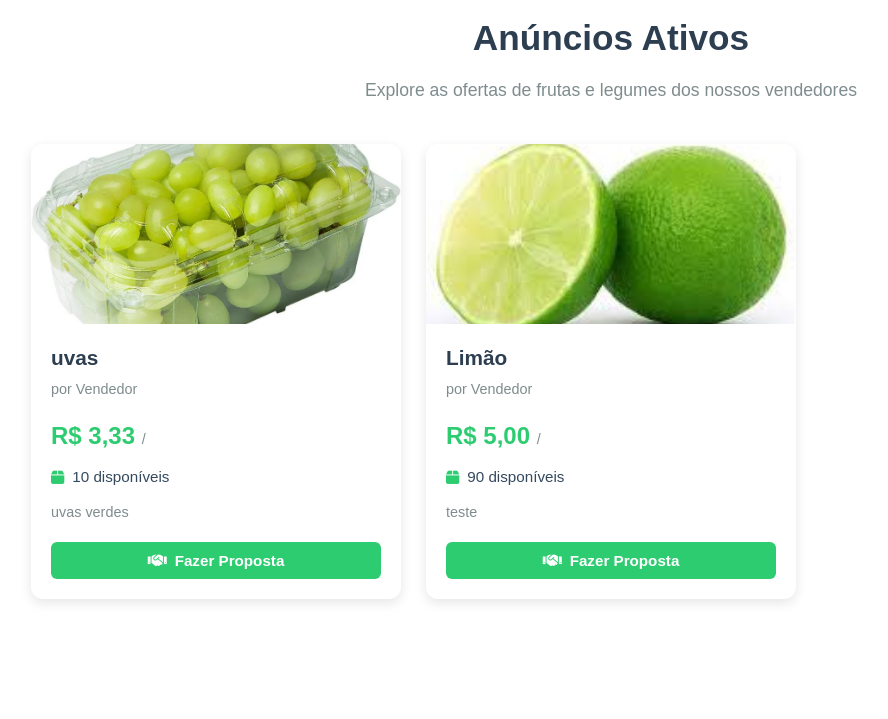
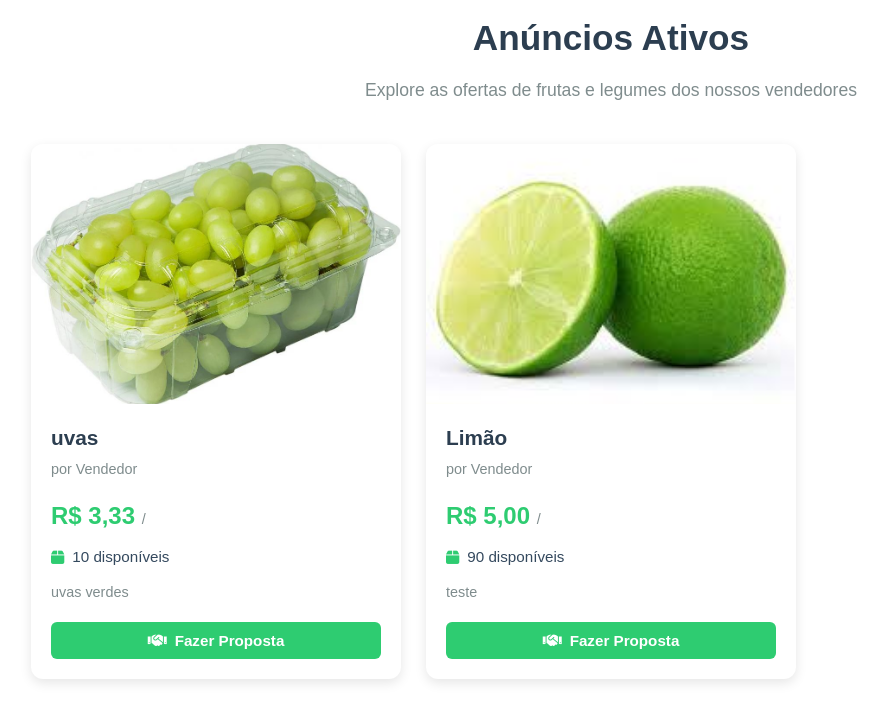
Before and after one commit to jorgeapontes/EncontreOCampo, a PHP site: page /src/anuncios.php in a window 1280 px wide. Shown: the part 90-809 px from the top of the page, without its empty margins (29-917 px from the left). Before the commit the page ends 693 px from the top, so only its background shows below. Run offline with PHP 8.4, Linux system fonts and the light colour scheme; data comes from the database, SQL or seed files in the repository.

Commit message:
Tamanho imagem card página anuncios e preço padrão em fazer proposta

```diff
--- a/src/comprador/proposta_nova.php
+++ b/src/comprador/proposta_nova.php
@@ -149,6 +149,7 @@ $imagePath = $anuncio['imagem_url'] ? htmlspecialchars($anuncio['imagem_url']) :
                                 <span class="currency-symbol">R$</span>
                                 <input type="number" id="preco_proposto" name="preco_proposto"
                                        step="0.01" min="0.01" required
+                                        value="<?php echo htmlspecialchars($anuncio['preco']); ?>"
                                        placeholder="0.00">
                             </div>
                             <small>Digite o valor que você deseja pagar por unidade</small>
--- a/src/css/anuncios.css
+++ b/src/css/anuncios.css
@@ -66,8 +66,9 @@
 }
 
 .card-image {
-    width: 100%;
-    height: 180px;
+    width: auto;
+    height: auto;
+    max-height:260px;
     overflow: hidden;
 }
 
```
